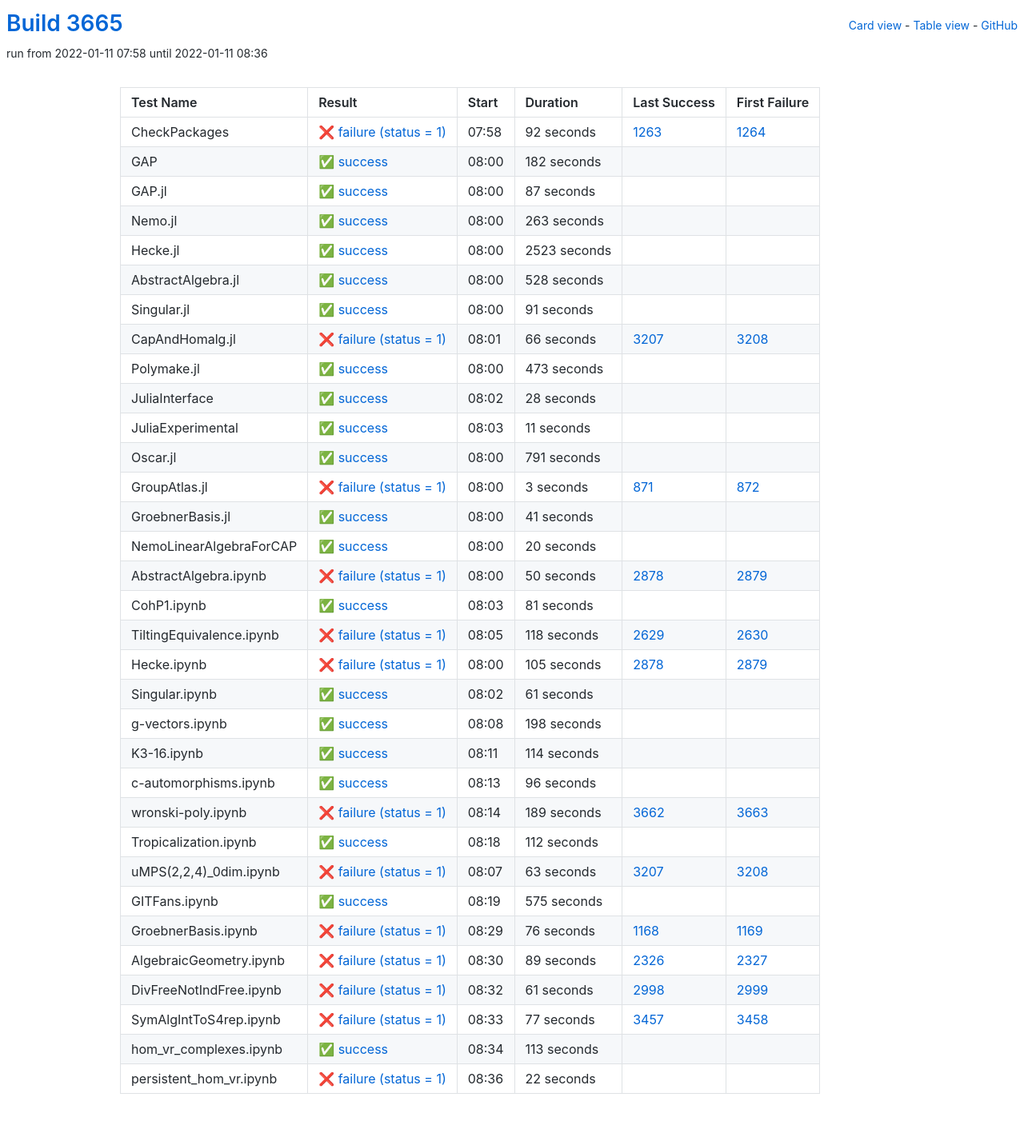
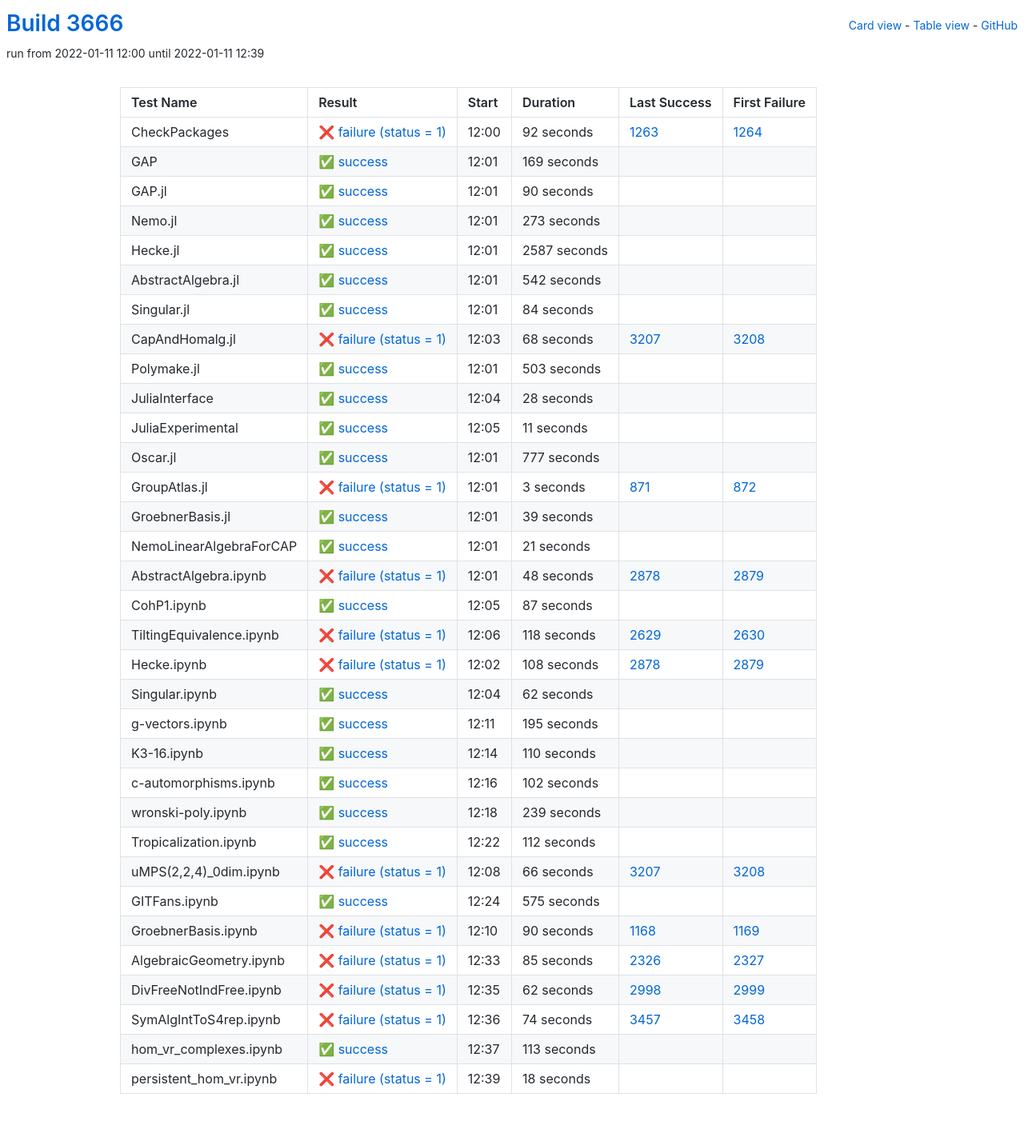
Before and after one commit to oscar-system/oscar-ci-status-stable, a Jekyll site: the page built from table.html, in a window 1280 px wide. Shown: the whole page at 80% size. Built offline with Jekyll 4.4.1, drawn with Linux system fonts in a browser that asks for light colours.

Commit message:
Build #3666

```diff
--- a/_data/ci.yml
+++ b/_data/ci.yml
@@ -1,6 +1,6 @@
 ---
-build: 3665
-build_url: https://oscarci.mathematik.uni-kl.de/job/oscar-stable/3665/
+build: 3666
+build_url: https://oscarci.mathematik.uni-kl.de/job/oscar-stable/3666/
 job: oscar-stable
 organization: oscar-system
 repo: oscar-ci-status-stable
@@ -8,8 +8,8 @@ repourl: https://github.com/oscar-system/oscar-ci-status-stable
 tests:
 - name: CheckPackages
   id: checkpackages
-  log: https://oscarci.mathematik.uni-kl.de/job/oscar-stable/3665/artifact/logs/build-3665/CheckPackages.log
-  start: 2022-01-11 07:58
+  log: https://oscarci.mathematik.uni-kl.de/job/oscar-stable/3666/artifact/logs/build-3666/CheckPackages.log
+  start: 2022-01-11 12:00
   success: false
   exitcode: 1
   status: failure
@@ -20,104 +20,104 @@ tests:
   first_failure_url: https://oscarci.mathematik.uni-kl.de/job/oscar-stable/1264/
 - name: GAP
   id: gap
-  log: https://oscarci.mathematik.uni-kl.de/job/oscar-stable/3665/artifact/logs/build-3665/GAP.log
-  start: 2022-01-11 08:00
+  log: https://oscarci.mathematik.uni-kl.de/job/oscar-stable/3666/artifact/logs/build-3666/GAP.log
+  start: 2022-01-11 12:01
   success: true
   exitcode: 0
   status: success
-  duration: 182
+  duration: 169
   last_success: false
   last_success_url:
   first_failure: false
   first_failure_url:
 - name: GAP.jl
   id: gap-jl
-  log: https://oscarci.mathematik.uni-kl.de/job/oscar-stable/3665/artifact/logs/build-3665/GAP.jl.log
-  start: 2022-01-11 08:00
+  log: https://oscarci.mathematik.uni-kl.de/job/oscar-stable/3666/artifact/logs/build-3666/GAP.jl.log
+  start: 2022-01-11 12:01
   success: true
   exitcode: 0
   status: success
-  duration: 87
+  duration: 90
   last_success: false
   last_success_url:
   first_failure: false
   first_failure_url:
 - name: Nemo.jl
   id: nemo-jl
-  log: https://oscarci.mathematik.uni-kl.de/job/oscar-stable/3665/artifact/logs/build-3665/Nemo.jl.log
-  start: 2022-01-11 08:00
+  log: https://oscarci.mathematik.uni-kl.de/job/oscar-stable/3666/artifact/logs/build-3666/Nemo.jl.log
+  start: 2022-01-11 12:01
   success: true
   exitcode: 0
   status: success
-  duration: 263
+  duration: 273
   last_success: false
   last_success_url:
   first_failure: false
   first_failure_url:
 - name: Hecke.jl
   id: hecke-jl
-  log: https://oscarci.mathematik.uni-kl.de/job/oscar-stable/3665/artifact/logs/build-3665/Hecke.jl.log
-  start: 2022-01-11 08:00
+  log: https://oscarci.mathematik.uni-kl.de/job/oscar-stable/3666/artifact/logs/build-3666/Hecke.jl.log
+  start: 2022-01-11 12:01
   success: true
   exitcode: 0
   status: success
-  duration: 2523
+  duration: 2587
   last_success: false
   last_success_url:
   first_failure: false
   first_failure_url:
 - name: AbstractAlgebra.jl
   id: abstractalgebra-jl
-  log: https://oscarci.mathematik.uni-kl.de/job/oscar-stable/3665/artifact/logs/build-3665/AbstractAlgebra.jl.log
-  start: 2022-01-11 08:00
+  log: https://oscarci.mathematik.uni-kl.de/job/oscar-stable/3666/artifact/logs/build-3666/AbstractAlgebra.jl.log
+  start: 2022-01-11 12:01
   success: true
   exitcode: 0
   status: success
-  duration: 528
+  duration: 542
   last_success: false
   last_success_url:
   first_failure: false
   first_failure_url:
 - name: Singular.jl
   id: singular-jl
-  log: https://oscarci.mathematik.uni-kl.de/job/oscar-stable/3665/artifact/logs/build-3665/Singular.jl.log
-  start: 2022-01-11 08:00
+  log: https://oscarci.mathematik.uni-kl.de/job/oscar-stable/3666/artifact/logs/build-3666/Singular.jl.log
+  start: 2022-01-11 12:01
   success: true
   exitcode: 0
   status: success
-  duration: 91
+  duration: 84
   last_success: false
   last_success_url:
   first_failure: false
   first_failure_url:
 - name: CapAndHomalg.jl
   id: capandhomalg-jl
-  log: https://oscarci.mathematik.uni-kl.de/job/oscar-stable/3665/artifact/logs/build-3665/CapAndHomalg.jl.log
-  start: 2022-01-11 08:01
+  log: https://oscarci.mathematik.uni-kl.de/job/oscar-stable/3666/artifact/logs/build-3666/CapAndHomalg.jl.log
+  start: 2022-01-11 12:03
   success: false
   exitcode: 1
   status: failure
-  duration: 66
+  duration: 68
   last_success: 3207
   last_success_url: https://oscarci.mathematik.uni-kl.de/job/oscar-stable/3207/
   first_failure: 3208
   first_failure_url: https://oscarci.mathematik.uni-kl.de/job/oscar-stable/3208/
 - name: Polymake.jl
   id: polymake-jl
-  log: https://oscarci.mathematik.uni-kl.de/job/oscar-stable/3665/artifact/logs/build-3665/Polymake.jl.log
-  start: 2022-01-11 08:00
+  log: https://oscarci.mathematik.uni-kl.de/job/oscar-stable/3666/artifact/logs/build-3666/Polymake.jl.log
+  start: 2022-01-11 12:01
   success: true
   exitcode: 0
   status: success
-  duration: 473
+  duration: 503
   last_success: false
   last_success_url:
   first_failure: false
   first_failure_url:
 - name: JuliaInterface
   id: juliainterface
-  log: https://oscarci.mathematik.uni-kl.de/job/oscar-stable/3665/artifact/logs/build-3665/JuliaInterface.log
-  start: 2022-01-11 08:02
+  log: https://oscarci.mathematik.uni-kl.de/job/oscar-stable/3666/artifact/logs/build-3666/JuliaInterface.log
+  start: 2022-01-11 12:04
   success: true
   exitcode: 0
   status: success
@@ -128,8 +128,8 @@ tests:
   first_failure_url:
 - name: JuliaExperimental
   id: juliaexperimental
-  log: https://oscarci.mathematik.uni-kl.de/job/oscar-stable/3665/artifact/logs/build-3665/JuliaExperimental.log
-  start: 2022-01-11 08:03
+  log: https://oscarci.mathematik.uni-kl.de/job/oscar-stable/3666/artifact/logs/build-3666/JuliaExperimental.log
+  start: 2022-01-11 12:05
   success: true
   exitcode: 0
   status: success
@@ -140,20 +140,20 @@ tests:
   first_failure_url:
 - name: Oscar.jl
   id: oscar-jl
-  log: https://oscarci.mathematik.uni-kl.de/job/oscar-stable/3665/artifact/logs/build-3665/Oscar.jl.log
-  start: 2022-01-11 08:00
+  log: https://oscarci.mathematik.uni-kl.de/job/oscar-stable/3666/artifact/logs/build-3666/Oscar.jl.log
+  start: 2022-01-11 12:01
   success: true
   exitcode: 0
   status: success
-  duration: 791
+  duration: 777
   last_success: false
   last_success_url:
   first_failure: false
   first_failure_url:
 - name: GroupAtlas.jl
   id: groupatlas-jl
-  log: https://oscarci.mathematik.uni-kl.de/job/oscar-stable/3665/artifact/logs/build-3665/GroupAtlas.jl.log
-  start: 2022-01-11 08:00
+  log: https://oscarci.mathematik.uni-kl.de/job/oscar-stable/3666/artifact/logs/build-3666/GroupAtlas.jl.log
+  start: 2022-01-11 12:01
   success: false
   exitcode: 1
   status: failure
@@ -164,56 +164,56 @@ tests:
   first_failure_url: https://oscarci.mathematik.uni-kl.de/job/oscar-stable/872/
 - name: GroebnerBasis.jl
   id: groebnerbasis-jl
-  log: https://oscarci.mathematik.uni-kl.de/job/oscar-stable/3665/artifact/logs/build-3665/GroebnerBasis.jl.log
-  start: 2022-01-11 08:00
+  log: https://oscarci.mathematik.uni-kl.de/job/oscar-stable/3666/artifact/logs/build-3666/GroebnerBasis.jl.log
+  start: 2022-01-11 12:01
   success: true
   exitcode: 0
   status: success
-  duration: 41
+  duration: 39
   last_success: false
   last_success_url:
   first_failure: false
   first_failure_url:
 - name: NemoLinearAlgebraForCAP
   id: nemolinearalgebraforcap
-  log: https://oscarci.mathematik.uni-kl.de/job/oscar-stable/3665/artifact/logs/build-3665/NemoLinearAlgebraForCAP.log
-  start: 2022-01-11 08:00
+  log: https://oscarci.mathematik.uni-kl.de/job/oscar-stable/3666/artifact/logs/build-3666/NemoLinearAlgebraForCAP.log
+  start: 2022-01-11 12:01
   success: true
   exitcode: 0
   status: success
-  duration: 20
+  duration: 21
   last_success: false
   last_success_url:
   first_failure: false
   first_failure_url:
 - name: AbstractAlgebra.ipynb
   id: abstractalgebra-ipynb
-  log: https://oscarci.mathematik.uni-kl.de/job/oscar-stable/3665/artifact/logs/build-3665/AbstractAlgebra.ipynb.log
-  start: 2022-01-11 08:00
+  log: https://oscarci.mathematik.uni-kl.de/job/oscar-stable/3666/artifact/logs/build-3666/AbstractAlgebra.ipynb.log
+  start: 2022-01-11 12:01
   success: false
   exitcode: 1
   status: failure
-  duration: 50
+  duration: 48
   last_success: 2878
   last_success_url: https://oscarci.mathematik.uni-kl.de/job/oscar-stable/2878/
   first_failure: 2879
   first_failure_url: https://oscarci.mathematik.uni-kl.de/job/oscar-stable/2879/
 - name: CohP1.ipynb
   id: cohp1-ipynb
-  log: https://oscarci.mathematik.uni-kl.de/job/oscar-stable/3665/artifact/logs/build-3665/CohP1.ipynb.log
-  start: 2022-01-11 08:03
+  log: https://oscarci.mathematik.uni-kl.de/job/oscar-stable/3666/artifact/logs/build-3666/CohP1.ipynb.log
+  start: 2022-01-11 12:05
   success: true
   exitcode: 0
   status: success
-  duration: 81
+  duration: 87
   last_success: false
   last_success_url:
   first_failure: false
   first_failure_url:
 - name: TiltingEquivalence.ipynb
   id: tiltingequivalence-ipynb
-  log: https://oscarci.mathematik.uni-kl.de/job/oscar-stable/3665/artifact/logs/build-3665/TiltingEquivalence.ipynb.log
-  start: 2022-01-11 08:05
+  log: https://oscarci.mathematik.uni-kl.de/job/oscar-stable/3666/artifact/logs/build-3666/TiltingEquivalence.ipynb.log
+  start: 2022-01-11 12:06
   success: false
   exitcode: 1
   status: failure
@@ -224,80 +224,80 @@ tests:
   first_failure_url: https://oscarci.mathematik.uni-kl.de/job/oscar-stable/2630/
 - name: Hecke.ipynb
   id: hecke-ipynb
-  log: https://oscarci.mathematik.uni-kl.de/job/oscar-stable/3665/artifact/logs/build-3665/Hecke.ipynb.log
-  start: 2022-01-11 08:00
+  log: https://oscarci.mathematik.uni-kl.de/job/oscar-stable/3666/artifact/logs/build-3666/Hecke.ipynb.log
+  start: 2022-01-11 12:02
   success: false
   exitcode: 1
   status: failure
-  duration: 105
+  duration: 108
   last_success: 2878
   last_success_url: https://oscarci.mathematik.uni-kl.de/job/oscar-stable/2878/
   first_failure: 2879
   first_failure_url: https://oscarci.mathematik.uni-kl.de/job/oscar-stable/2879/
 - name: Singular.ipynb
   id: singular-ipynb
-  log: https://oscarci.mathematik.uni-kl.de/job/oscar-stable/3665/artifact/logs/build-3665/Singular.ipynb.log
-  start: 2022-01-11 08:02
+  log: https://oscarci.mathematik.uni-kl.de/job/oscar-stable/3666/artifact/logs/build-3666/Singular.ipynb.log
+  start: 2022-01-11 12:04
   success: true
   exitcode: 0
   status: success
-  duration: 61
+  duration: 62
   last_success: false
   last_success_url:
   first_failure: false
   first_failure_url:
 - name: g-vectors.ipynb
   id: g-vectors-ipynb
-  log: https://oscarci.mathematik.uni-kl.de/job/oscar-stable/3665/artifact/logs/build-3665/g-vectors.ipynb.log
-  start: 2022-01-11 08:08
+  log: https://oscarci.mathematik.uni-kl.de/job/oscar-stable/3666/artifact/logs/build-3666/g-vectors.ipynb.log
+  start: 2022-01-11 12:11
   success: true
   exitcode: 0
   status: success
-  duration: 198
+  duration: 195
   last_success: false
   last_success_url:
   first_failure: false
   first_failure_url:
 - name: K3-16.ipynb
   id: k3-16-ipynb
-  log: https://oscarci.mathematik.uni-kl.de/job/oscar-stable/3665/artifact/logs/build-3665/K3-16.ipynb.log
-  start: 2022-01-11 08:11
+  log: https://oscarci.mathematik.uni-kl.de/job/oscar-stable/3666/artifact/logs/build-3666/K3-16.ipynb.log
+  start: 2022-01-11 12:14
   success: true
   exitcode: 0
   status: success
-  duration: 114
+  duration: 110
   last_success: false
   last_success_url:
   first_failure: false
   first_failure_url:
 - name: c-automorphisms.ipynb
   id: c-automorphisms-ipynb
-  log: https://oscarci.mathematik.uni-kl.de/job/oscar-stable/3665/artifact/logs/build-3665/c-automorphisms.ipynb.log
-  start: 2022-01-11 08:13
+  log: https://oscarci.mathematik.uni-kl.de/job/oscar-stable/3666/artifact/logs/build-3666/c-automorphisms.ipynb.log
+  start: 2022-01-11 12:16
   success: true
   exitcode: 0
   status: success
-  duration: 96
+  duration: 102
   last_success: false
   last_success_url:
   first_failure: false
   first_failure_url:
 - name: wronski-poly.ipynb
   id: wronski-poly-ipynb
-  log: https://oscarci.mathematik.uni-kl.de/job/oscar-stable/3665/artifact/logs/build-3665/wronski-poly.ipynb.log
-  start: 2022-01-11 08:14
-  success: false
-  exitcode: 1
-  status: failure
-  duration: 189
-  last_success: 3662
-  last_success_url: https://oscarci.mathematik.uni-kl.de/job/oscar-stable/3662/
-  first_failure: 3663
-  first_failure_url: https://oscarci.mathematik.uni-kl.de/job/oscar-stable/3663/
+  log: https://oscarci.mathematik.uni-kl.de/job/oscar-stable/3666/artifact/logs/build-3666/wronski-poly.ipynb.log
+  start: 2022-01-11 12:18
+  success: true
+  exitcode: 0
+  status: success
+  duration: 239
+  last_success: false
+  last_success_url:
+  first_failure: false
+  first_failure_url:
 - name: Tropicalization.ipynb
   id: tropicalization-ipynb
-  log: https://oscarci.mathematik.uni-kl.de/job/oscar-stable/3665/artifact/logs/build-3665/Tropicalization.ipynb.log
-  start: 2022-01-11 08:18
+  log: https://oscarci.mathematik.uni-kl.de/job/oscar-stable/3666/artifact/logs/build-3666/Tropicalization.ipynb.log
+  start: 2022-01-11 12:22
   success: true
   exitcode: 0
   status: success
@@ -308,20 +308,20 @@ tests:
   first_failure_url:
 - name: uMPS(2,2,4)_0dim.ipynb
   id: umps-2-2-4-0dim-ipynb
-  log: https://oscarci.mathematik.uni-kl.de/job/oscar-stable/3665/artifact/logs/build-3665/uMPS-2-2-4-_0dim.ipynb.log
-  start: 2022-01-11 08:07
+  log: https://oscarci.mathematik.uni-kl.de/job/oscar-stable/3666/artifact/logs/build-3666/uMPS-2-2-4-_0dim.ipynb.log
+  start: 2022-01-11 12:08
   success: false
   exitcode: 1
   status: failure
-  duration: 63
+  duration: 66
   last_success: 3207
   last_success_url: https://oscarci.mathematik.uni-kl.de/job/oscar-stable/3207/
   first_failure: 3208
   first_failure_url: https://oscarci.mathematik.uni-kl.de/job/oscar-stable/3208/
 - name: GITFans.ipynb
   id: gitfans-ipynb
-  log: https://oscarci.mathematik.uni-kl.de/job/oscar-stable/3665/artifact/logs/build-3665/GITFans.ipynb.log
-  start: 2022-01-11 08:19
+  log: https://oscarci.mathematik.uni-kl.de/job/oscar-stable/3666/artifact/logs/build-3666/GITFans.ipynb.log
+  start: 2022-01-11 12:24
   success: true
   exitcode: 0
   status: success
@@ -332,56 +332,56 @@ tests:
   first_failure_url:
 - name: GroebnerBasis.ipynb
   id: groebnerbasis-ipynb
-  log: https://oscarci.mathematik.uni-kl.de/job/oscar-stable/3665/artifact/logs/build-3665/GroebnerBasis.ipynb.log
-  start: 2022-01-11 08:29
+  log: https://oscarci.mathematik.uni-kl.de/job/oscar-stable/3666/artifact/logs/build-3666/GroebnerBasis.ipynb.log
+  start: 2022-01-11 12:10
   success: false
   exitcode: 1
   status: failure
-  duration: 76
+  duration: 90
   last_success: 1168
   last_success_url: https://oscarci.mathematik.uni-kl.de/job/oscar-stable/1168/
   first_failure: 1169
   first_failure_url: https://oscarci.mathematik.uni-kl.de/job/oscar-stable/1169/
 - name: AlgebraicGeometry.ipynb
   id: algebraicgeometry-ipynb
-  log: https://oscarci.mathematik.uni-kl.de/job/oscar-stable/3665/artifact/logs/build-3665/AlgebraicGeometry.ipynb.log
-  start: 2022-01-11 08:30
+  log: https://oscarci.mathematik.uni-kl.de/job/oscar-stable/3666/artifact/logs/build-3666/AlgebraicGeometry.ipynb.log
+  start: 2022-01-11 12:33
   success: false
   exitcode: 1
   status: failure
-  duration: 89
+  duration: 85
   last_success: 2326
   last_success_url: https://oscarci.mathematik.uni-kl.de/job/oscar-stable/2326/
   first_failure: 2327
   first_failure_url: https://oscarci.mathematik.uni-kl.de/job/oscar-stable/2327/
 - name: DivFreeNotIndFree.ipynb
   id: divfreenotindfree-ipynb
-  log: https://oscarci.mathematik.uni-kl.de/job/oscar-stable/3665/artifact/logs/build-3665/DivFreeNotIndFree.ipynb.log
-  start: 2022-01-11 08:32
+  log: https://oscarci.mathematik.uni-kl.de/job/oscar-stable/3666/artifact/logs/build-3666/DivFreeNotIndFree.ipynb.log
+  start: 2022-01-11 12:35
   success: false
   exitcode: 1
   status: failure
-  duration: 61
+  duration: 62
   last_success: 2998
   last_success_url: https://oscarci.mathematik.uni-kl.de/job/oscar-stable/2998/
   first_failure: 2999
   first_failure_url: https://oscarci.mathematik.uni-kl.de/job/oscar-stable/2999/
 - name: SymAlgIntToS4rep.ipynb
   id: symalginttos4rep-ipynb
-  log: https://oscarci.mathematik.uni-kl.de/job/oscar-stable/3665/artifact/logs/build-3665/SymAlgIntToS4rep.ipynb.log
-  start: 2022-01-11 08:33
+  log: https://oscarci.mathematik.uni-kl.de/job/oscar-stable/3666/artifact/logs/build-3666/SymAlgIntToS4rep.ipynb.log
+  start: 2022-01-11 12:36
   success: false
   exitcode: 1
   status: failure
-  duration: 77
+  duration: 74
   last_success: 3457
   last_success_url: https://oscarci.mathematik.uni-kl.de/job/oscar-stable/3457/
   first_failure: 3458
   first_failure_url: https://oscarci.mathematik.uni-kl.de/job/oscar-stable/3458/
 - name: hom_vr_complexes.ipynb
   id: hom-vr-complexes-ipynb
-  log: https://oscarci.mathematik.uni-kl.de/job/oscar-stable/3665/artifact/logs/build-3665/hom_vr_complexes.ipynb.log
-  start: 2022-01-11 08:34
+  log: https://oscarci.mathematik.uni-kl.de/job/oscar-stable/3666/artifact/logs/build-3666/hom_vr_complexes.ipynb.log
+  start: 2022-01-11 12:37
   success: true
   exitcode: 0
   status: success
@@ -392,12 +392,12 @@ tests:
   first_failure_url:
 - name: persistent_hom_vr.ipynb
   id: persistent-hom-vr-ipynb
-  log: https://oscarci.mathematik.uni-kl.de/job/oscar-stable/3665/artifact/logs/build-3665/persistent_hom_vr.ipynb.log
-  start: 2022-01-11 08:36
+  log: https://oscarci.mathematik.uni-kl.de/job/oscar-stable/3666/artifact/logs/build-3666/persistent_hom_vr.ipynb.log
+  start: 2022-01-11 12:39
   success: false
   exitcode: 1
   status: failure
-  duration: 22
+  duration: 18
   last_success: false
   last_success_url:
   first_failure: false
```
Also changed, not shown: README.md.
